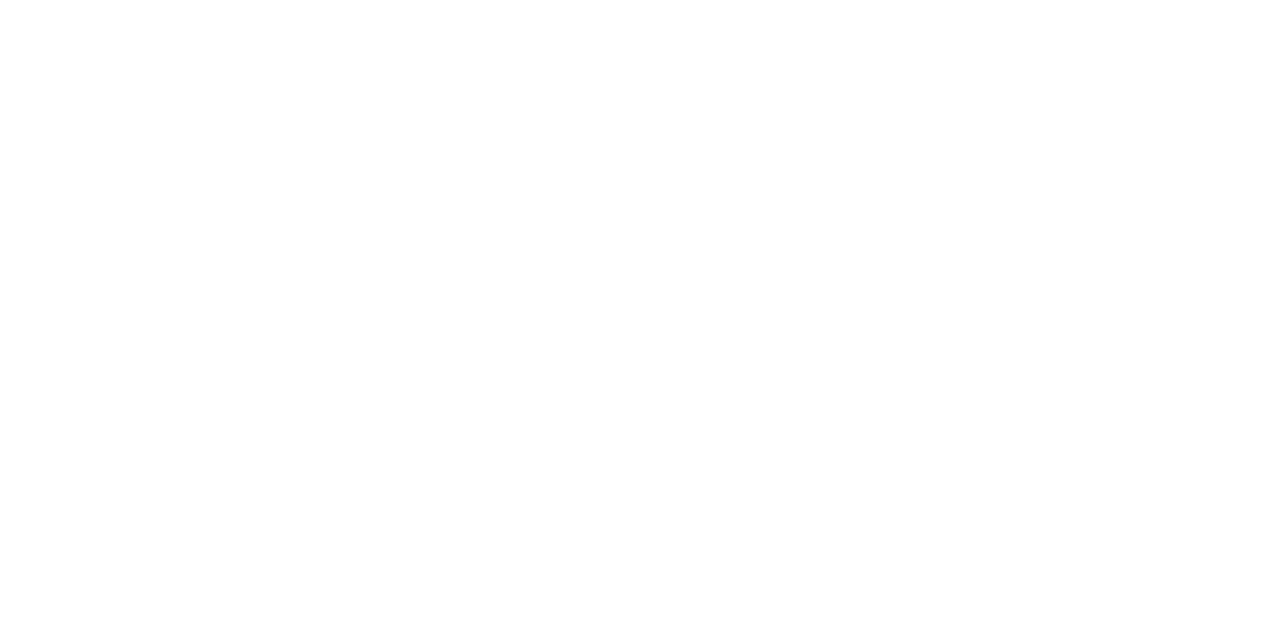
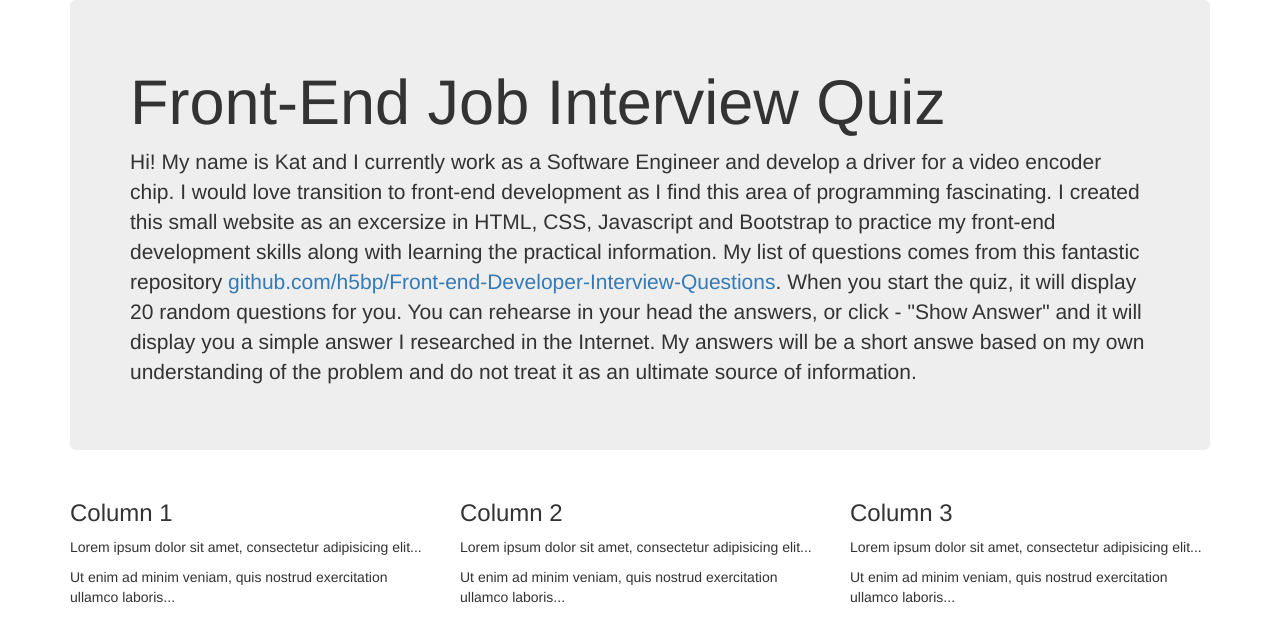
Before and after one commit to greenfairy/frontend-developer-quiz, a plain HTML site: page quiz/index.html in a window 1280 px wide. Drawn offline with nearby package versions, Linux system fonts and the light colour scheme.

Commit message:
first draft of the content
adding some simple bootstrap along with a simple explanation of the quiz

```diff
--- a/quiz/index.html
+++ b/quiz/index.html
@@ -1,11 +1,39 @@
 <html>
 <head>
 	<title>Front-End Developer Quiz</title>
+
+	<meta name="viewport" content="width=device-width, initial-scale=1">
+
+  	<link rel="stylesheet" href="http://maxcdn.bootstrapcdn.com/bootstrap/3.3.6/css/bootstrap.min.css">
+  	<script src="https://ajax.googleapis.com/ajax/libs/jquery/1.12.0/jquery.min.js"></script>
+  	<script src="http://maxcdn.bootstrapcdn.com/bootstrap/3.3.6/js/bootstrap.min.js"></script>
+  	<script src="scripts/random-questions.js"></script>
+
 </head>
 <body>
-	<div class="header"></div>
-	<div class="main container"></div>
-	<div class="footer"></div>
+	<div class="container">
+	  <div class="jumbotron">
+	    <h1>Front-End Job Interview Quiz</h1>
+	    <p>Hi! My name is Kat and I currently work as a Software Engineer and develop a driver for a video encoder chip. I would love transition to front-end development as I find this area of programming fascinating. I created this small website as an excersize in HTML, CSS, Javascript and Bootstrap to practice my front-end development skills along with learning the practical information. My list of questions comes from this fantastic repository <a href = "https://github.com/h5bp/Front-end-Developer-Interview-Questions">github.com/h5bp/Front-end-Developer-Interview-Questions</a>. When you start the quiz, it will display 20 random questions for you. You can rehearse in your head the answers, or click - "Show Answer" and it will display you a simple answer I researched in the Internet. My answers will be a short answe based on my own understanding of the problem and do not treat it as an ultimate source of information.</p>
+	  </div>
+	  <div class="row">
+	    <div class="col-sm-4">
+	      <h3>Column 1</h3>
+	      <p>Lorem ipsum dolor sit amet, consectetur adipisicing elit...</p>
+	      <p>Ut enim ad minim veniam, quis nostrud exercitation ullamco laboris...</p>
+	    </div>
+	    <div class="col-sm-4">
+	      <h3>Column 2</h3>
+	      <p>Lorem ipsum dolor sit amet, consectetur adipisicing elit...</p>
+	      <p>Ut enim ad minim veniam, quis nostrud exercitation ullamco laboris...</p>
+	    </div>
+	    <div class="col-sm-4">
+	      <h3>Column 3</h3>
+	      <p>Lorem ipsum dolor sit amet, consectetur adipisicing elit...</p>
+	      <p>Ut enim ad minim veniam, quis nostrud exercitation ullamco laboris...</p>
+	    </div>
+	  </div>
+	</div>
 
 </body>
 </html>
```
